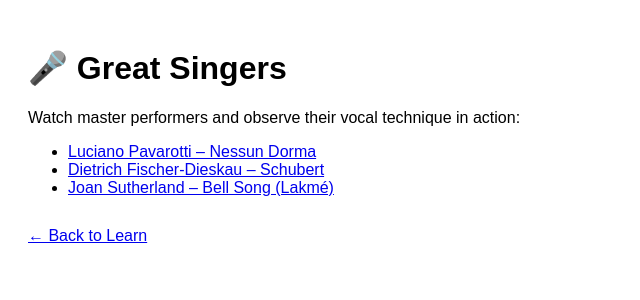
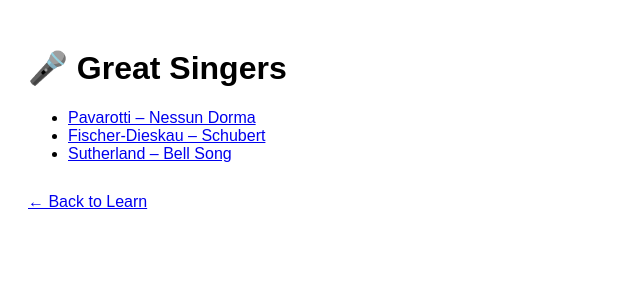
Before and after one commit to EranZ2025/VocalMaster, a Next.js app: page /learn/masters in a window 1280 px wide. Shown: the top 300 px of the page, without its empty margins (0-640 px from the left). Built offline with nearby package versions, Linux system fonts and the light colour scheme.

Commit message:
Update masters.js

```diff
--- a/pages/learn/masters.js
+++ b/pages/learn/masters.js
@@ -1,16 +1,14 @@
-import Link from 'next/link';
+ import Link from 'next/link';
 
 export default function Masters() {
   return (
     <div style={{ padding: '20px', fontFamily: 'Arial' }}>
       <h1>🎤 Great Singers</h1>
-      <p>Watch master performers and observe their vocal technique in action:</p>
       <ul>
-        <li><a href="https://www.youtube.com/watch?v=tZrZpOSZK1Y" target="_blank" rel="noopener noreferrer">Luciano Pavarotti – Nessun Dorma</a></li>
-        <li><a href="https://www.youtube.com/watch?v=UJ7jHK1MrhU" target="_blank" rel="noopener noreferrer">Dietrich Fischer-Dieskau – Schubert</a></li>
-        <li><a href="https://www.youtube.com/watch?v=TLP2giiZmXY" target="_blank" rel="noopener noreferrer">Joan Sutherland – Bell Song (Lakmé)</a></li>
+        <li><a href="https://youtu.be/tZrZpOSZK1Y" target="_blank">Pavarotti – Nessun Dorma</a></li>
+        <li><a href="https://youtu.be/UJ7jHK1MrhU" target="_blank">Fischer-Dieskau – Schubert</a></li>
+        <li><a href="https://youtu.be/TLP2giiZmXY" target="_blank">Sutherland – Bell Song</a></li>
       </ul>
-
       <p style={{ marginTop: '30px' }}><Link href="/learn">← Back to Learn</Link></p>
     </div>
   );
```
